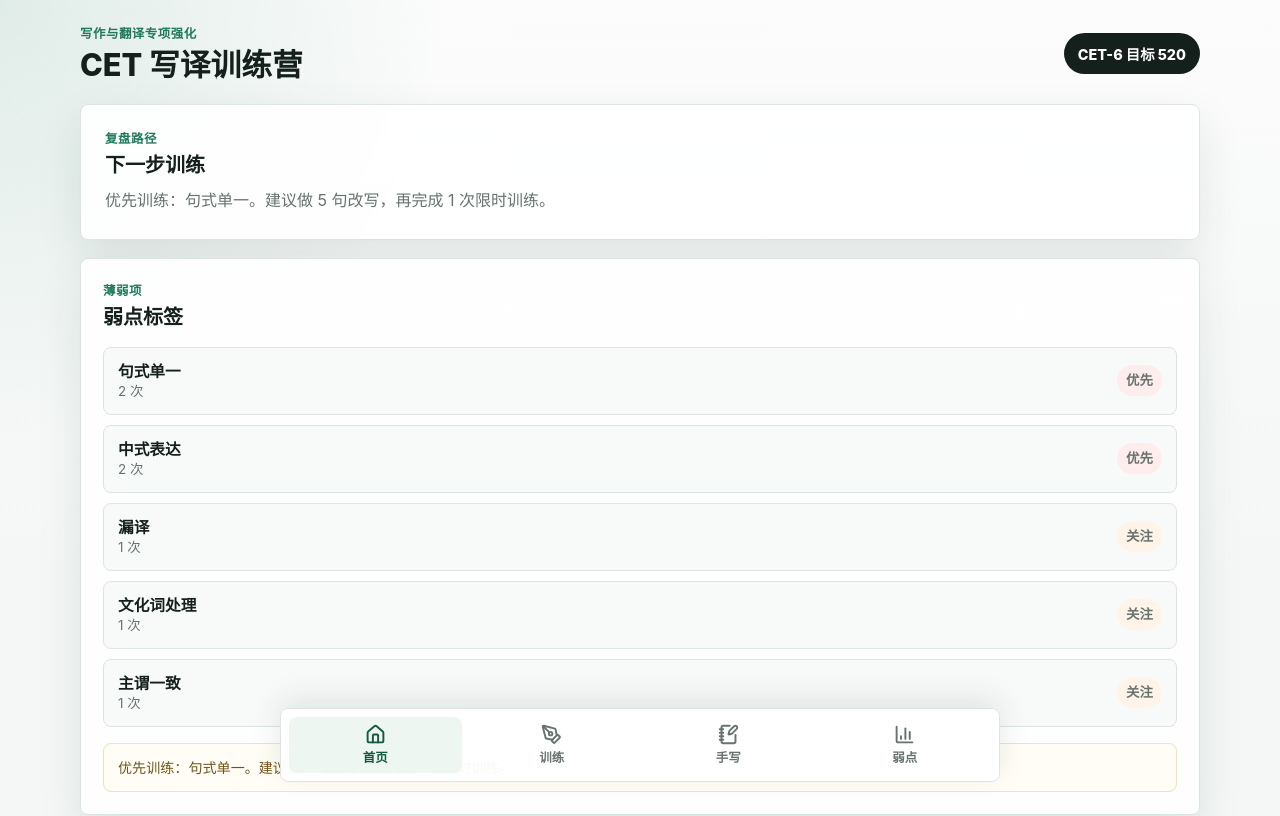
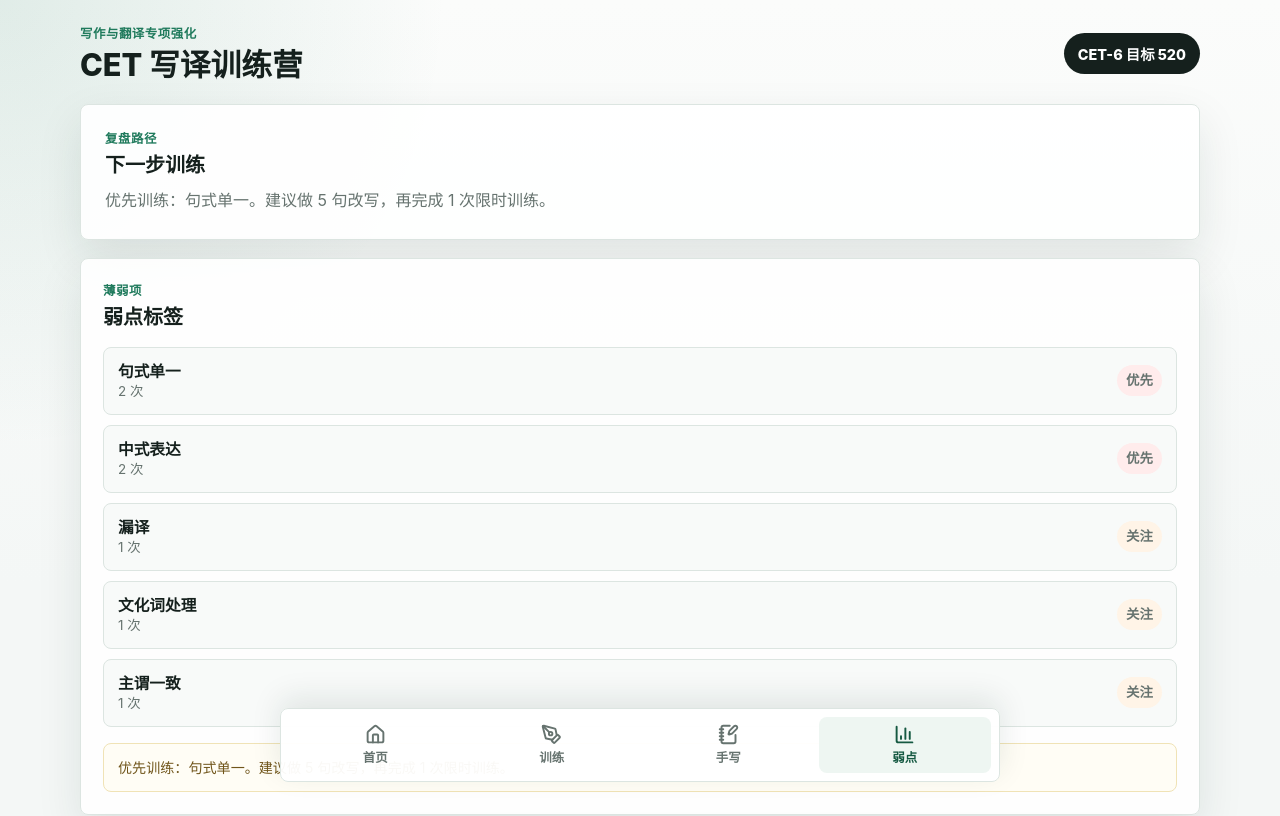
Before and after one commit to Dave-wuwu/Dave-wuwu.github.io, a Next.js app: page /weakness in a window 1280 px wide. Shown: the top 816 px of the page. Built offline with nearby package versions, Linux system fonts and the light colour scheme.

Commit message:
Fix active nav highlighting

```diff
--- a/src/app/globals.css
+++ b/src/app/globals.css
@@ -656,7 +656,7 @@ p {
   justify-content: center;
 }
 
-.bottom-nav-link:first-child {
+.bottom-nav-link.is-active {
   background: var(--surface-soft);
   color: var(--green-dark);
 }
--- a/src/app/handwriting/page.tsx
+++ b/src/app/handwriting/page.tsx
@@ -11,7 +11,7 @@ export default function HandwritingPage() {
   const isSubmitDisabled = reviewText.trim().length === 0;
 
   return (
-    <AppShell>
+    <AppShell activePath="/handwriting/">
       <main className="handwriting-page" aria-labelledby="handwriting-title">
         <section className="handwriting-panel">
           <div className="handwriting-header">
--- a/src/app/page.tsx
+++ b/src/app/page.tsx
@@ -14,7 +14,7 @@ const weaknessSummary = summarizeWeaknesses([
 
 export default function HomePage() {
   return (
-    <AppShell>
+    <AppShell activePath="/">
       <main className="dashboard">
         <section className="dashboard-hero" aria-labelledby="dashboard-title">
           <div>
--- a/src/app/train/translation/page.tsx
+++ b/src/app/train/translation/page.tsx
@@ -6,7 +6,7 @@ const translationTasks = getTasksByType("translation");
 
 export default function TranslationTrainingPage() {
   return (
-    <AppShell>
+    <AppShell activePath="/train/translation/">
       <TrainingEditor
         title="翻译训练"
         placeholder="输入你的英文翻译..."
--- a/src/app/train/writing/page.tsx
+++ b/src/app/train/writing/page.tsx
@@ -6,7 +6,7 @@ const writingTasks = getTasksByType("writing");
 
 export default function WritingTrainingPage() {
   return (
-    <AppShell>
+    <AppShell activePath="/train/writing/">
       <TrainingEditor
         title="写作训练"
         placeholder="输入你的作文..."
--- a/src/app/weakness/page.tsx
+++ b/src/app/weakness/page.tsx
@@ -10,7 +10,7 @@ const weaknessSummary = summarizeWeaknesses([
 
 export default function WeaknessPage() {
   return (
-    <AppShell>
+    <AppShell activePath="/weakness/">
       <main className="weakness-page">
         <section className="weakness-hero" aria-labelledby="weakness-title">
           <div>
--- a/src/components/AppShell.tsx
+++ b/src/components/AppShell.tsx
@@ -4,16 +4,37 @@ import { BarChart3, Home, NotebookPen, PenTool } from "lucide-react";
 
 type AppShellProps = {
   children: ReactNode;
+  activePath?: string;
 };
 
 const navItems = [
-  { href: "/", label: "首页", icon: Home },
-  { href: "/train/writing/", label: "训练", icon: PenTool },
-  { href: "/handwriting/", label: "手写", icon: NotebookPen },
-  { href: "/weakness/", label: "弱点", icon: BarChart3 },
+  {
+    href: "/",
+    label: "首页",
+    icon: Home,
+    isActive: (activePath?: string) => activePath === "/",
+  },
+  {
+    href: "/train/writing/",
+    label: "训练",
+    icon: PenTool,
+    isActive: (activePath?: string) => Boolean(activePath?.startsWith("/train/")),
+  },
+  {
+    href: "/handwriting/",
+    label: "手写",
+    icon: NotebookPen,
+    isActive: (activePath?: string) => activePath === "/handwriting/",
+  },
+  {
+    href: "/weakness/",
+    label: "弱点",
+    icon: BarChart3,
+    isActive: (activePath?: string) => activePath === "/weakness/",
+  },
 ];
 
-export default function AppShell({ children }: AppShellProps) {
+export default function AppShell({ children, activePath }: AppShellProps) {
   return (
     <div className="app-shell">
       <header className="app-header">
@@ -31,9 +52,15 @@ export default function AppShell({ children }: AppShellProps) {
       <nav className="bottom-nav" aria-label="主导航">
         {navItems.map((item) => {
           const Icon = item.icon;
+          const isActive = item.isActive(activePath);
 
           return (
-            <Link className="bottom-nav-link" href={item.href} key={item.href}>
+            <Link
+              aria-current={isActive ? "page" : undefined}
+              className={`bottom-nav-link${isActive ? " is-active" : ""}`}
+              href={item.href}
+              key={item.href}
+            >
               <Icon aria-hidden="true" size={21} strokeWidth={2.2} />
               <span>{item.label}</span>
             </Link>
```
Also changed, not shown: 1 other file (tests, documents, lock files or other folders).
